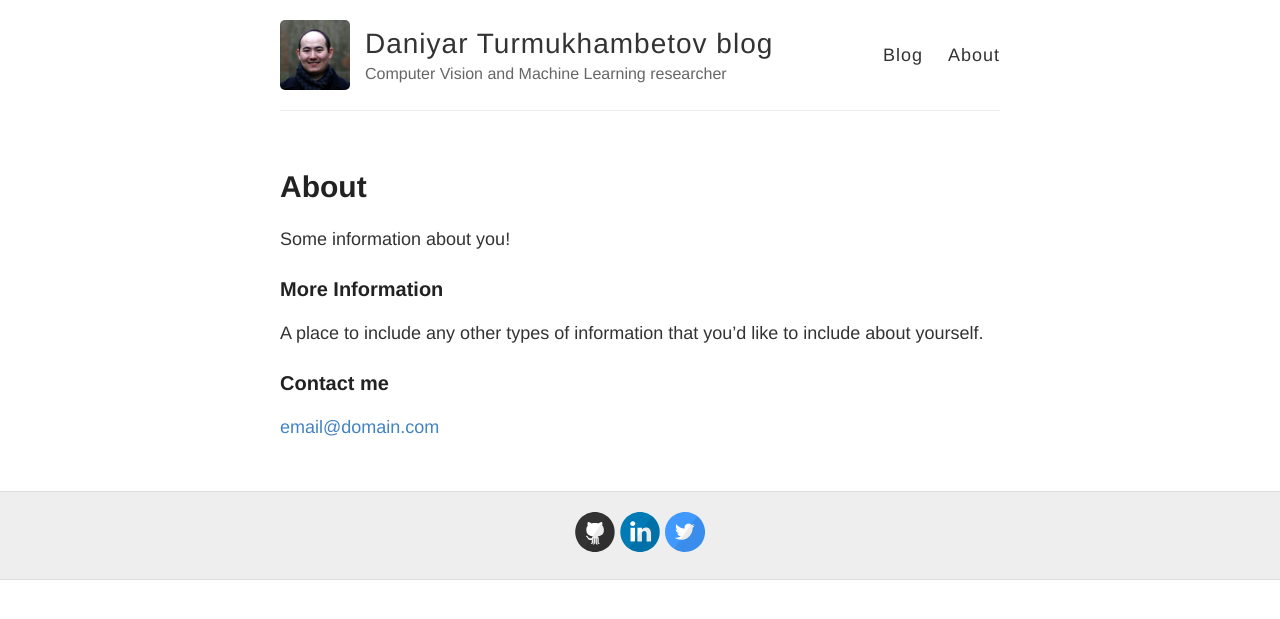
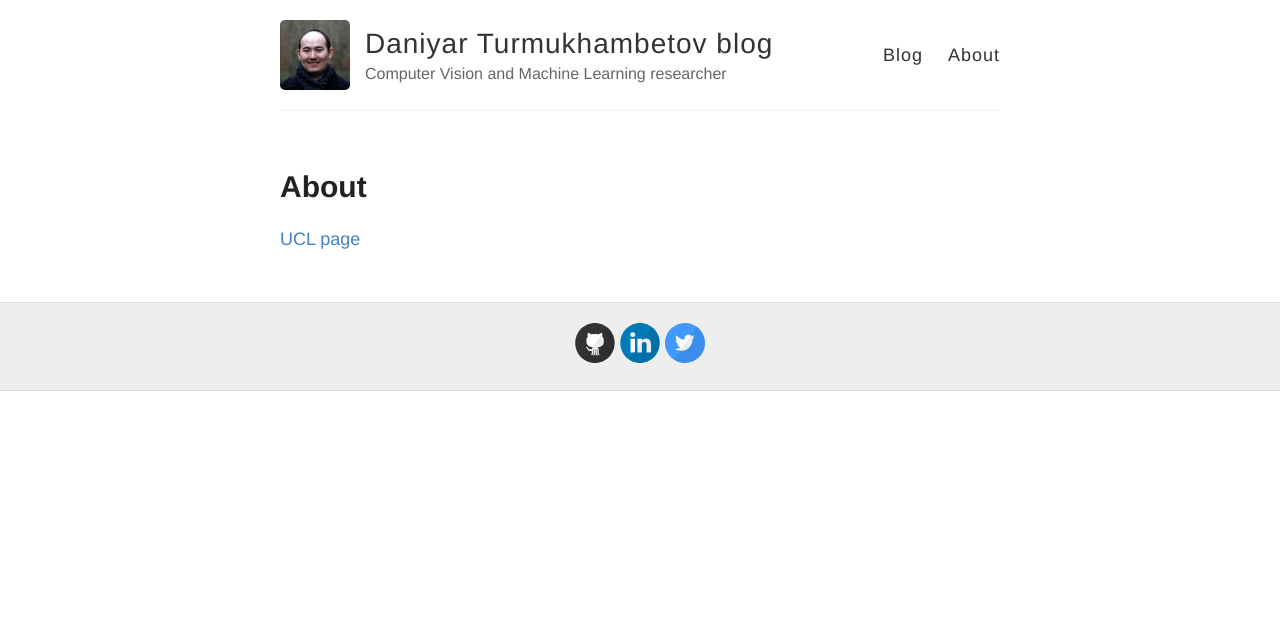
Before and after one commit to dantkz/dantkz.github.io, a Jekyll site: the page built from about.md, in a window 1280 px wide. Shown: the top 619 px of the page. Built offline with Jekyll 4.4.1, drawn with Linux system fonts in a browser that asks for light colours.

Commit message:
Update about.md

```diff
--- a/about.md
+++ b/about.md
@@ -4,12 +4,4 @@ title: About
 permalink: /about/
 ---
 
-Some information about you!
-
-### More Information
-
-A place to include any other types of information that you'd like to include about yourself.
-
-### Contact me
-
-[email@domain.com](mailto:email@domain.com)
+[UCL page](www0.cs.ucl.ac.uk/staff/dturmukh)
```
